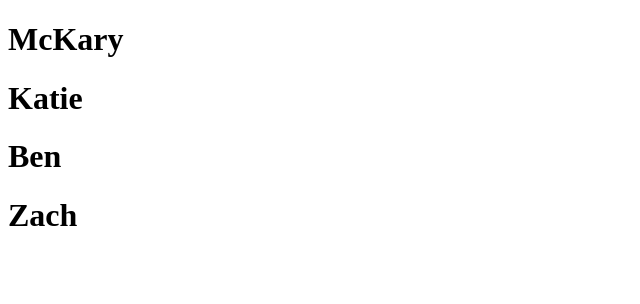
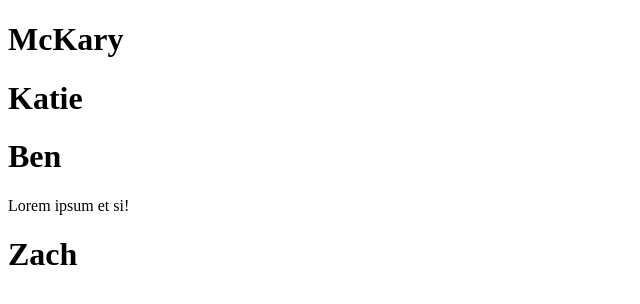
Before and after one commit to waka2/group-test, a plain HTML site: page index.html in a window 1280 px wide. Shown: the whole page, without its empty margins (0-640 px from the left). Drawn offline with Linux system fonts and the light colour scheme.

Commit message:
added content.

```diff
--- a/index.html
+++ b/index.html
@@ -10,6 +10,7 @@
     <h1>McKary</h1>
     <h1>Katie</h1>
     <h1>Ben</h1>
+    <p>Lorem ipsum et si!</p>
     <h1>Zach</h1>
 </body>
 </html>
```
